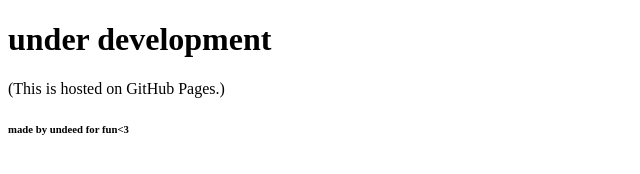
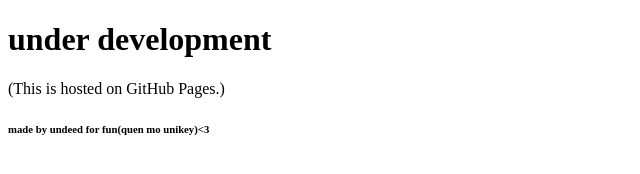
Before and after one commit to wiget347/wiget347.github.io, a plain HTML site: page index.html in a window 1280 px wide. Shown: the full height of the page, 0-640 px from the left. Drawn offline with Linux system fonts and the light colour scheme.

Commit message:
Update index.html

```diff
--- a/index.html
+++ b/index.html
@@ -6,6 +6,6 @@
 <body>
     <h1>under development</h1>
     <p>(This is hosted on GitHub Pages.)</p>
-    <h6>made by undeed for fun<3</h6>
+    <h6>made by undeed for fun(quen mo unikey)<3</h6>
 </body>
 </html>
```
